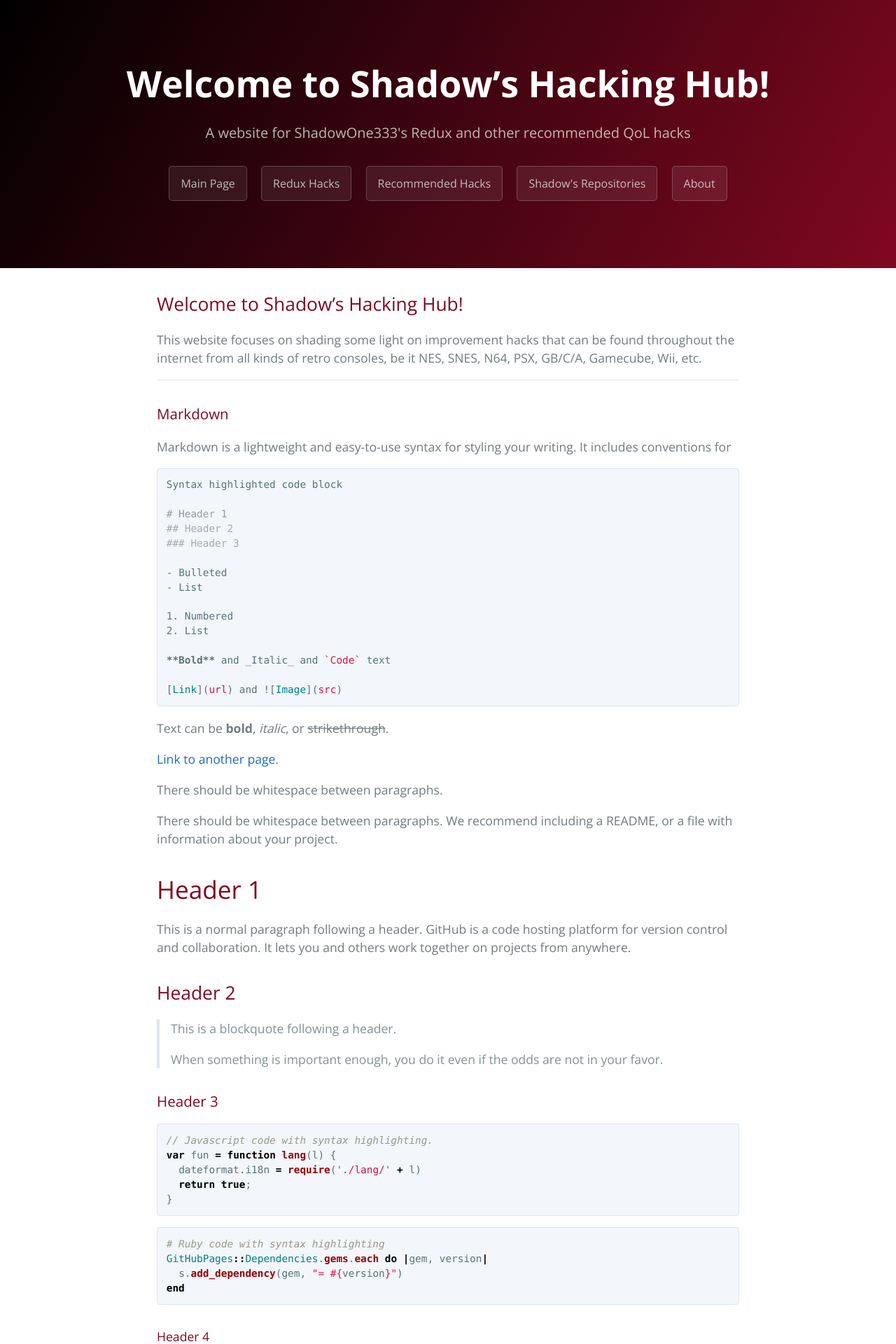
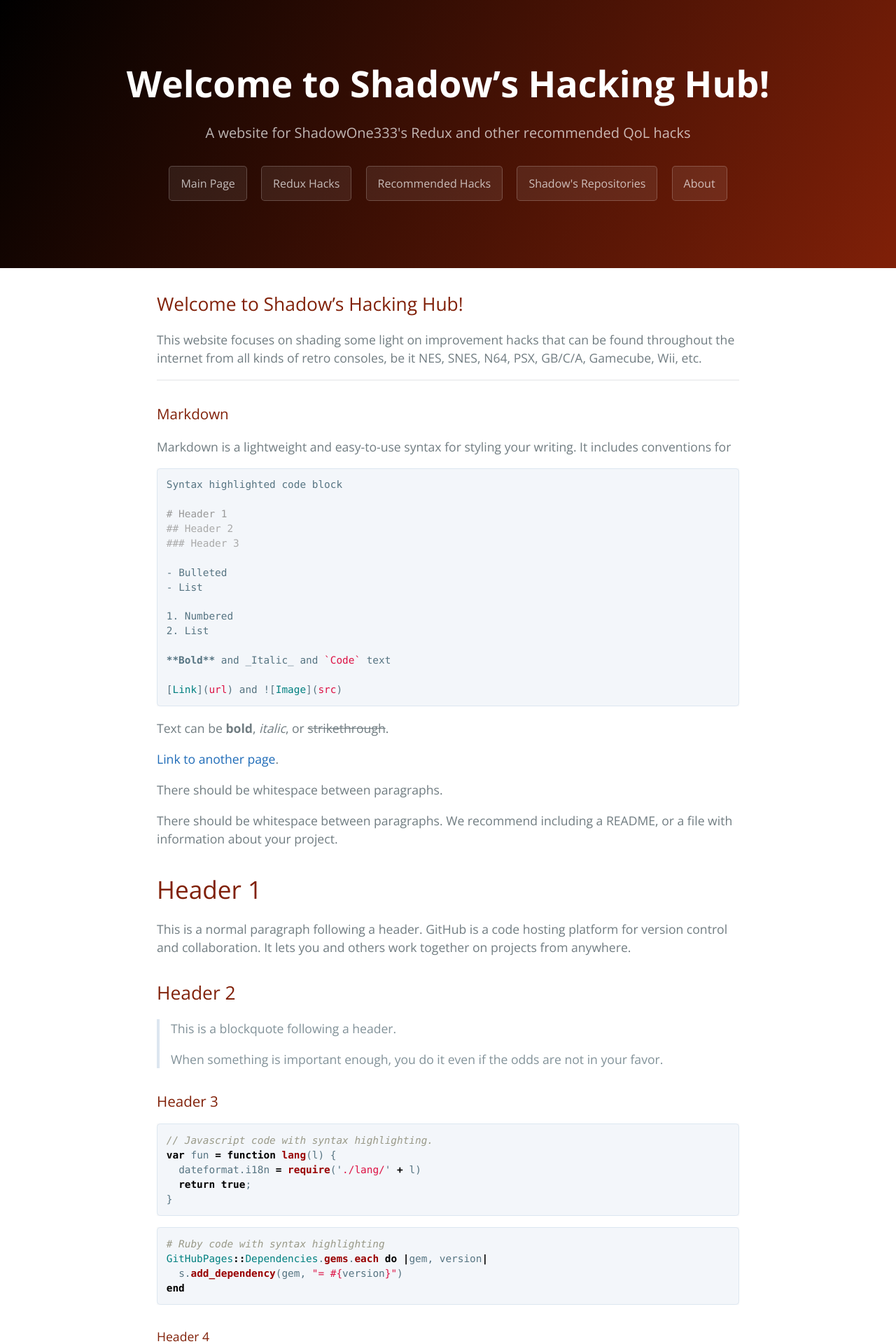
Before and after one commit to ShadowOne333/shadow.github.io, a Jekyll site: the page built from index.md, in a window 1280 px wide. Shown: the top 1920 px of the page at 70% size. Built offline with Jekyll 4.4.1, drawn with Linux system fonts in a browser that asks for light colours; comment, search, counter and statistics services are not loaded; our own code applies the rules of GitHub Pages for plain Markdown files.

Commit message:
Another color test

```diff
--- a/_sass/variables.scss
+++ b/_sass/variables.scss
@@ -4,11 +4,11 @@ $medium-breakpoint: 42em !default;
 
 // Headers
 $header-heading-color: #fff !default;
-$header-bg-color: #800820 !default;
+$header-bg-color: #802008 !default;
 $header-bg-color-secondary: #000000 !default;
 
 // Text
-$section-headings-color: #800820 !default;
+$section-headings-color: #802008 !default;
 $body-text-color: #707c81 !default;
 $body-link-color: #1e6bb8 !default;
 $blockquote-text-color: #819198 !default;
```
